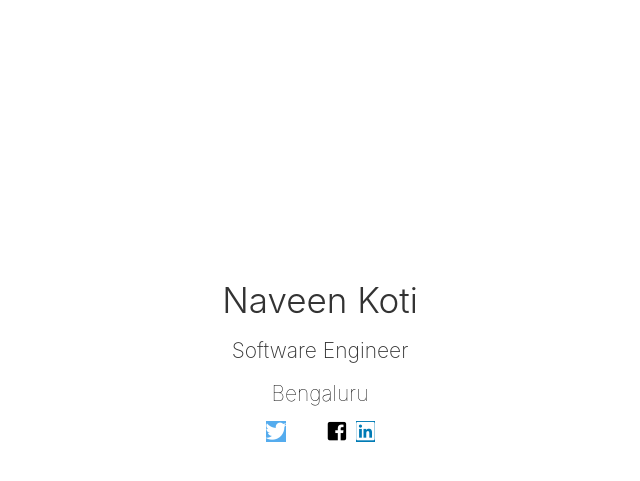
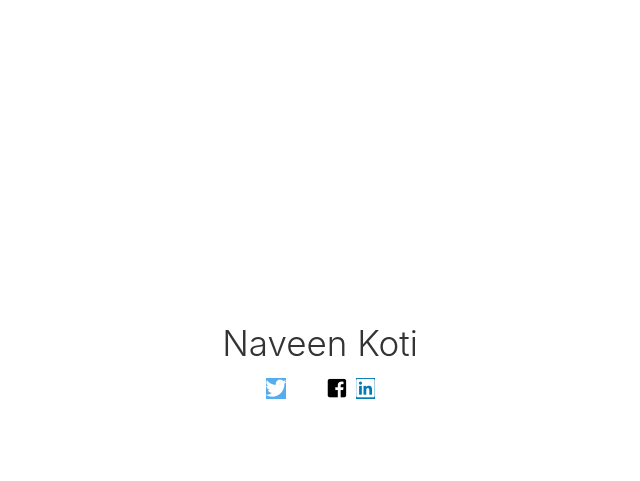
Before and after one commit to NaveenKoti/naveenkoti.github.io, a Jekyll site: the page built from index.html, in a window 1280 px wide. Shown: the top 481 px of the page, without its empty margins (320-960 px from the left). Built offline with Jekyll 4.4.1, drawn with Linux system fonts in a browser that asks for light colours; nearby versions of some CDN libraries.

Commit message:
Update index.html

```diff
--- a/index.html
+++ b/index.html
@@ -78,8 +78,8 @@ title: Naveen Koti, Day Dreamer
   <body>
     <main>
       <h1>Naveen Koti</h1>
-      <h2 class="hover-grey">Software Engineer</h2>
-      <h3><a href="" title="Bangalore" target="_blank">Bengaluru</a></h3>
+<!--       <h2 class="hover-grey">Software Engineer</h2> -->
+<!--       <h3><a href="" title="Bangalore" target="_blank">Bengaluru</a></h3> -->
       <ul class="hover-grey">
 <!--         <li><a href="https://www.github.com/NaveenKoti" target="_blank"></a><i class="fab fa-github"></i></li> -->
         <li><a href="https://twitter.com/naveenkoti" target="_blank"><i class="fab fa-twitter"></i></a></li>
```
